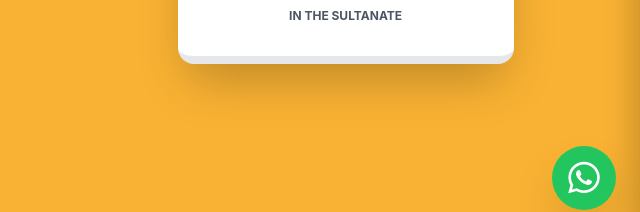
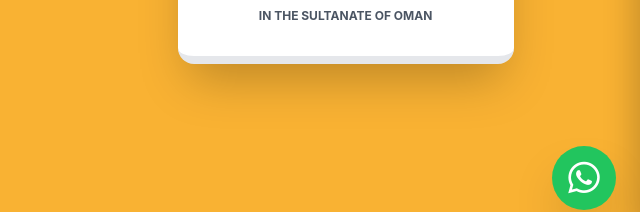
Before and after one commit to SivaVimel/ubts, a plain HTML site: page index.html in a window 1280 px wide. Shown: the part 566-778 px from the top of the page, 640-1280 px from the left. Drawn offline with nearby package versions, Linux system fonts and the light colour scheme.

Commit message:
Update index.html

```diff
--- a/index.html
+++ b/index.html
@@ -201,7 +201,7 @@
             <div class="text-center">
                 <p class="text-sm font-bold text-gray-400 uppercase tracking-tighter">Official Distributor</p>
                 <p class="text-2xl font-black text-tally-blue">25+ YEARS</p>
-                <p class="text-xs font-bold text-gray-600">IN THE SULTANATE</p>
+                <p class="text-xs font-bold text-gray-600">IN THE SULTANATE OF OMAN</p>
             </div>
         </div>
       </div>
```
